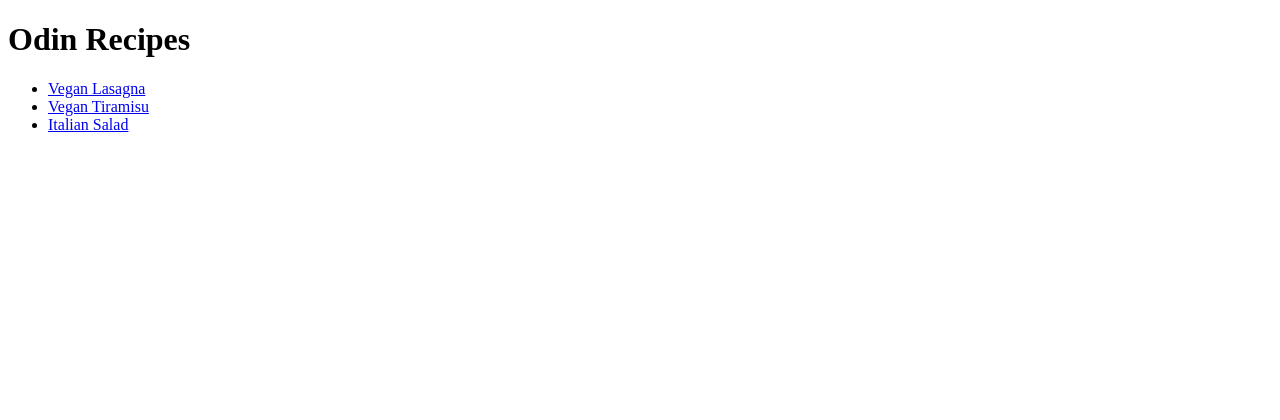
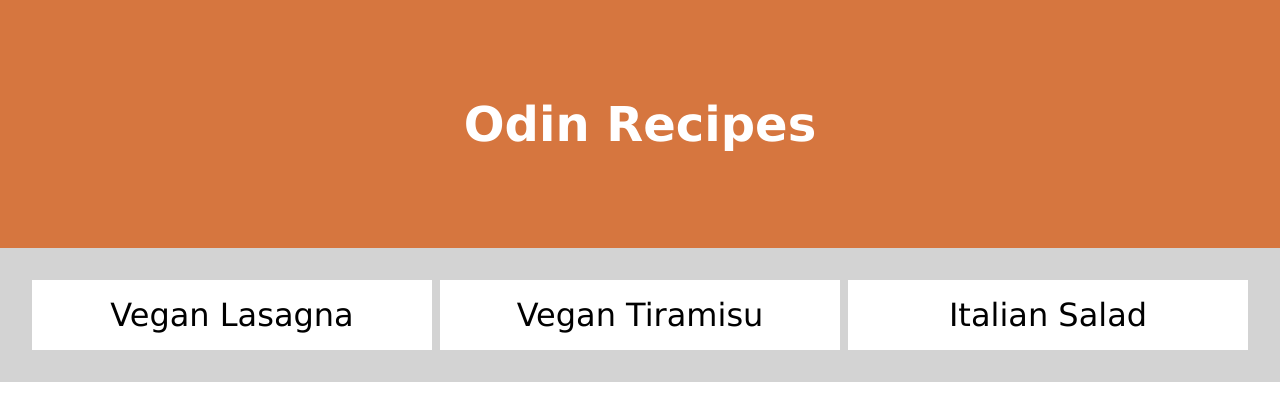
Before and after one commit to Kristos-Resurreccion/odin-recipes, a plain HTML site: page index.html in a window 1280 px wide. Drawn offline with Linux system fonts and the light colour scheme.

Commit message:
Add Styling to project

```diff
--- a/index.html
+++ b/index.html
@@ -4,14 +4,23 @@
 <head>
     <meta charset="utf-8">
     <title>Odin Recipes</title>
+    <link rel="stylesheet" href="styles.css">
 </head>
 
 <body>
-    <h1>Odin Recipes</h1>
-    <ul>
-        <li><a href="recipes/lasagna.html">Vegan Lasagna</a></li>
-        <li><a href="recipes/tiramisu.html">Vegan Tiramisu</a></li>
-        <li><a href="recipes/italian-salad.thml">Italian Salad</a></li>
+    <div class="main-heading">
+        <h1 class="title">Odin Recipes</h1>
+    </div>
+    <ul class="navigation">
+        <a href="recipes/lasagna.html">
+            <li>Vegan Lasagna</li>
+        </a>
+        <a href="recipes/tiramisu.html"></href>
+            <li>Vegan Tiramisu</li>
+        </a>
+        <a href="recipes/italian-salad.html">
+            <li>Italian Salad</li>
+        </a>
     </ul>
 </body>
 
--- /dev/null
+++ b/styles.css
@@ -0,0 +1,60 @@
+* {
+    box-sizing: border-box;
+}
+
+body {
+    margin: 0;
+}
+
+.main-heading {
+    background-color: #d6763f;
+    padding: 4rem;
+}
+
+.img-wrap {
+    width: 100%;
+    max-width: 700px;
+    overflow: hidden;
+    height: 400px;
+    margin: 0 auto;
+    border-radius: 16px;
+    box-shadow: 8px 8px 8px rgb(165, 78, 20);
+}
+
+.heading-img {
+    object-fit: cover;
+    width: 100%;
+    height: 100%;
+}
+
+.title {
+    color: white;
+    font-family: Verdana, Geneva, Tahoma, sans-serif;
+    text-align: center;
+    font-size: 3rem;
+}
+
+.navigation {
+    background-color: #d3d3d3;
+    margin: 0;
+    padding: 2rem;
+    list-style: none;
+    display: grid;
+    grid-template-columns: repeat(auto-fit, minmax(250px, 1fr));
+    gap: .5rem;
+
+    a {
+        text-decoration: none;
+        color: #000;
+        font-size: 2rem;
+        background-color: #fff;
+        padding: 1rem;
+        text-align: center;
+        font-family: Verdana, Geneva, Tahoma, sans-serif;
+    }
+
+    a:hover {
+        background-color: rgb(40, 40, 58);
+        color: #fff;
+    }
+}
```
Also changed, not shown: recipes/italian-salad.html (+10 -2 lines), recipes/lasagna.html (+1 -0 lines), recipes/tiramisu.html (+1 -0 lines).
